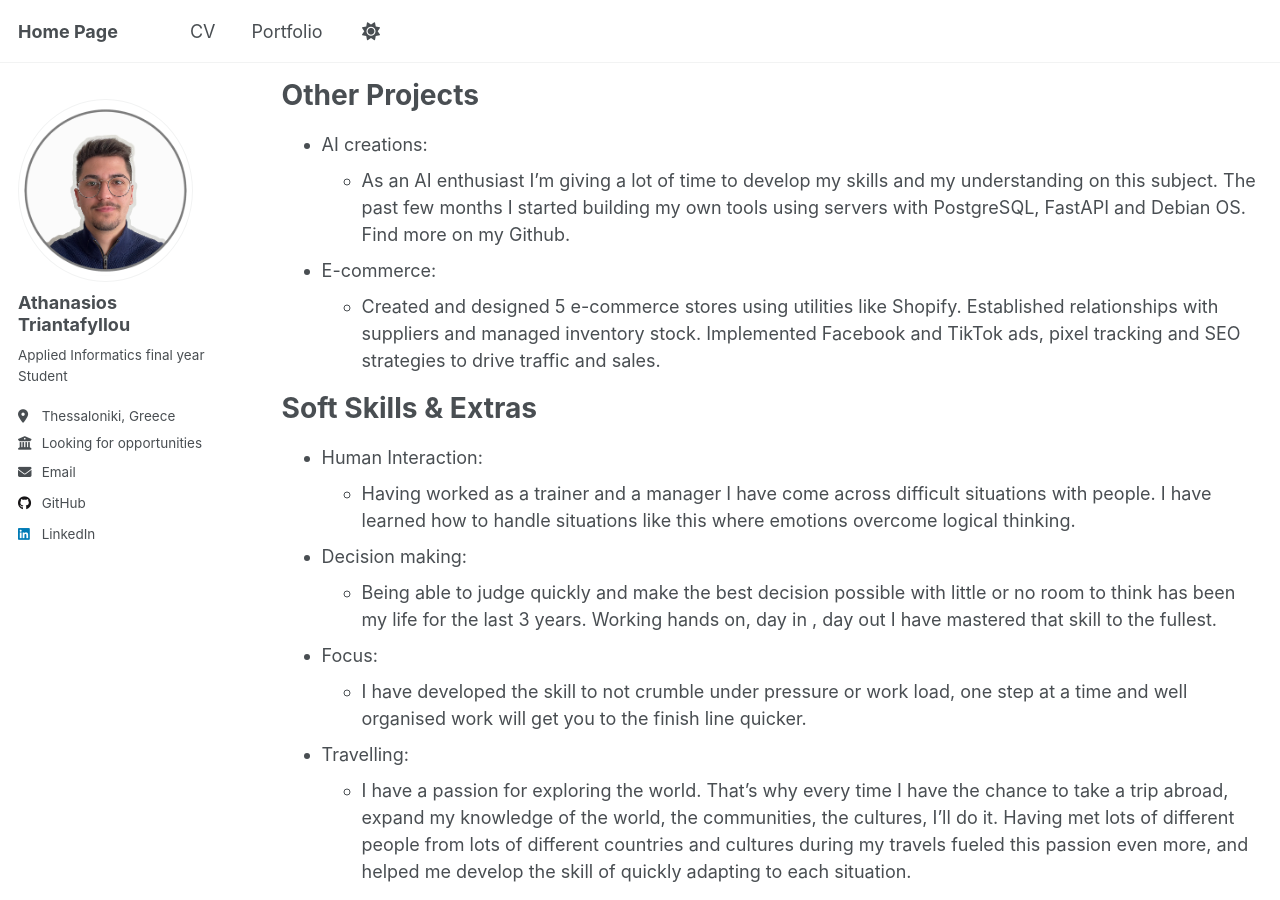
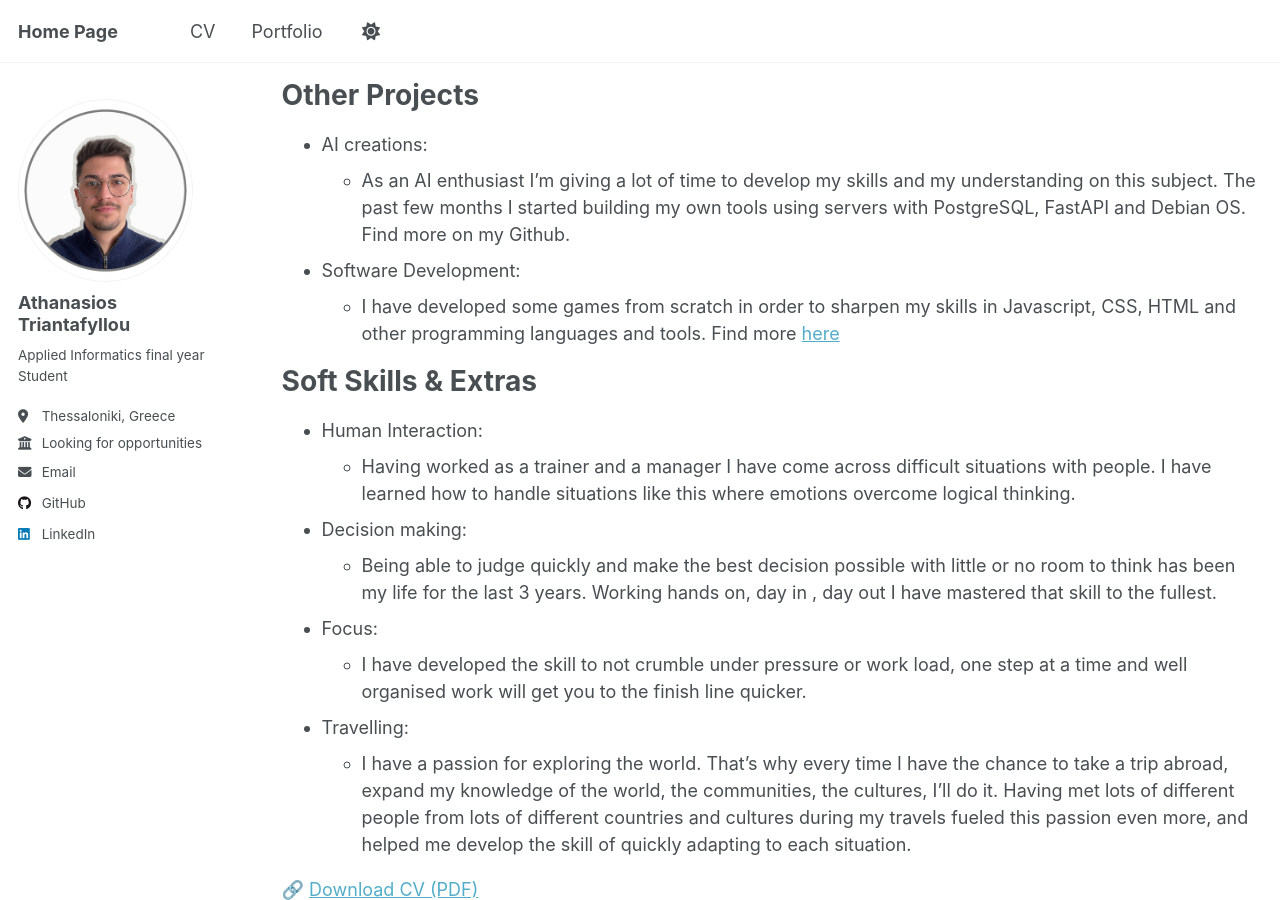
Before and after one commit to AthTriantafyllou/AthTriantafyllou.github.io, a Jekyll site: the page built from _pages/cv.md, in a window 1280 px wide and 900 px high, scrolled down 1143 px. Built offline with Jekyll 4.4.1, drawn with Linux system fonts in a browser that asks for light colours; a script that is not in the unit is left out.

Commit message:
Update cv.md

```diff
--- a/_pages/cv.md
+++ b/_pages/cv.md
@@ -55,8 +55,8 @@ Other Projects
 ======
 * AI creations:
   * As an AI enthusiast I’m giving a lot of time to develop my skills and my understanding on this subject. The past few months I started building my own tools using servers with PostgreSQL, FastAPI and Debian OS. Find more on my Github.
-* E-commerce:
-  * Created and designed 5 e-commerce stores using utilities like Shopify. Established relationships with suppliers and managed inventory stock. Implemented Facebook and TikTok ads, pixel tracking and SEO strategies to drive traffic and sales.
+* Software Development:
+  * I have developed some games from scratch in order to sharpen my skills in Javascript, CSS, HTML and other programming languages and tools. Find more [here](https://thanfyllou.eu/second_brain/index.html){:target="_blank"}
 
 
 
```
